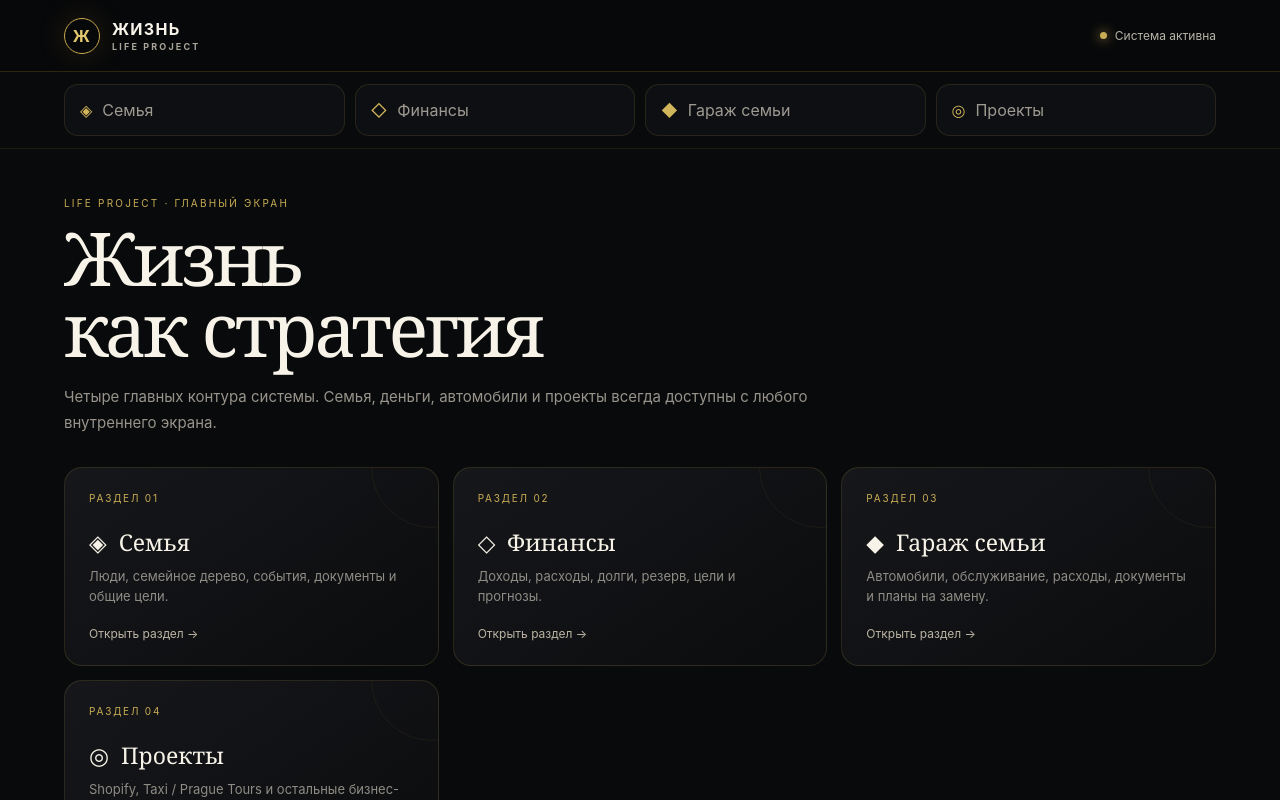
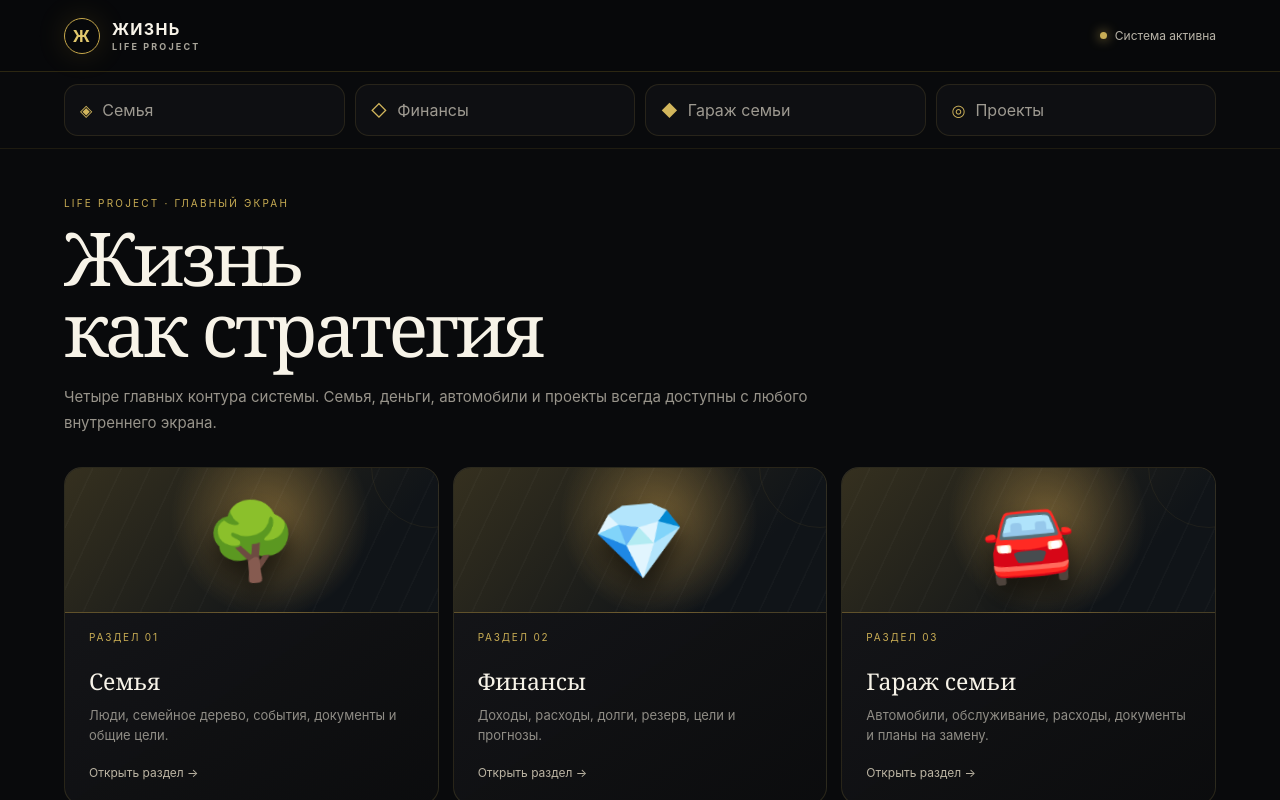
Before and after one commit to Igor-Samarin/life-project, a Next.js app: page / in a window 1280 px wide. Shown: the top 800 px of the page. Built offline with nearby package versions, Linux system fonts and the light colour scheme.

Commit message:
Add themed visual art and polished cards to Life Project: pages/index.js

```diff
--- a/pages/index.js
+++ b/pages/index.js
@@ -2,10 +2,10 @@ import Link from "next/link";
 import Layout from "../components/Layout";
 
 const sections = [
-  { href: "/family", icon: "◈", title: "Семья", text: "Люди, семейное дерево, события, документы и общие цели.", tag: "Раздел 01" },
-  { href: "/finances", icon: "◇", title: "Финансы", text: "Доходы, расходы, долги, резерв, цели и прогнозы.", tag: "Раздел 02" },
-  { href: "/garage", icon: "◆", title: "Гараж семьи", text: "Автомобили, обслуживание, расходы, документы и планы на замену.", tag: "Раздел 03" },
-  { href: "/projects", icon: "◎", title: "Проекты", text: "Shopify, Taxi / Prague Tours и остальные бизнес-направления.", tag: "Раздел 04" },
+  { href: "/family", icon: "🌳", title: "Семья", text: "Люди, семейное дерево, события, документы и общие цели.", tag: "Раздел 01" },
+  { href: "/finances", icon: "💎", title: "Финансы", text: "Доходы, расходы, долги, резерв, цели и прогнозы.", tag: "Раздел 02" },
+  { href: "/garage", icon: "🚘", title: "Гараж семьи", text: "Автомобили, обслуживание, расходы, документы и планы на замену.", tag: "Раздел 03" },
+  { href: "/projects", icon: "🤖", title: "Проекты", text: "Shopify, Taxi / Prague Tours и остальные бизнес-направления.", tag: "Раздел 04" },
 ];
 
 export default function Home() {
@@ -18,8 +18,8 @@ export default function Home() {
       <section className="lp-grid">
         {sections.map((s) => (
           <Link href={s.href} key={s.href} className="lp-card">
-            <div className="lp-cardLabel">{s.tag}</div>
-            <h3>{s.icon} &nbsp;{s.title}</h3>
+            <div className="lp-visual"><span>{s.icon}</span></div><div className="lp-cardLabel">{s.tag}</div>
+            <h3>{s.title}</h3>
             <p>{s.text}</p>
             <div className="lp-cardMeta">Открыть раздел →</div>
           </Link>
```
